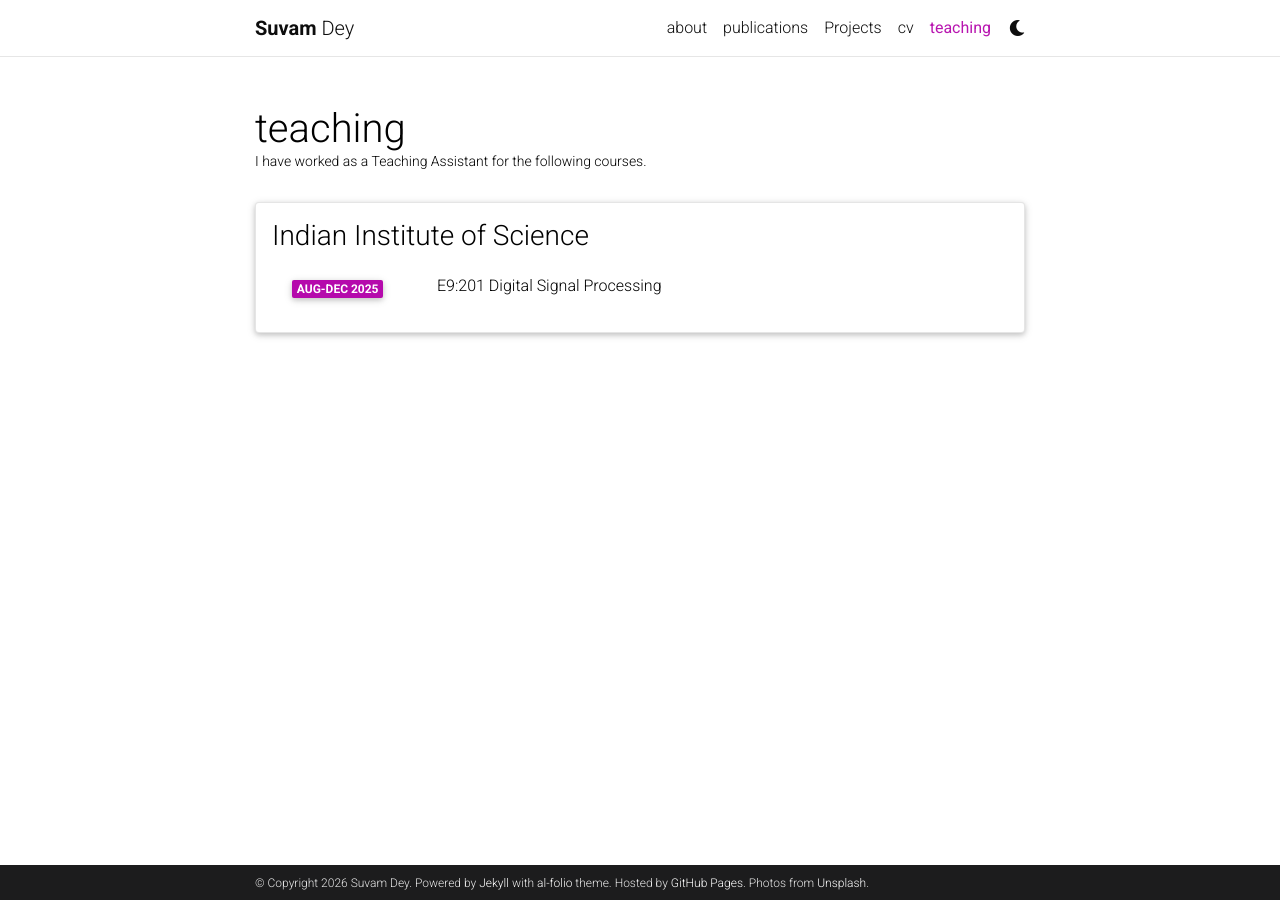
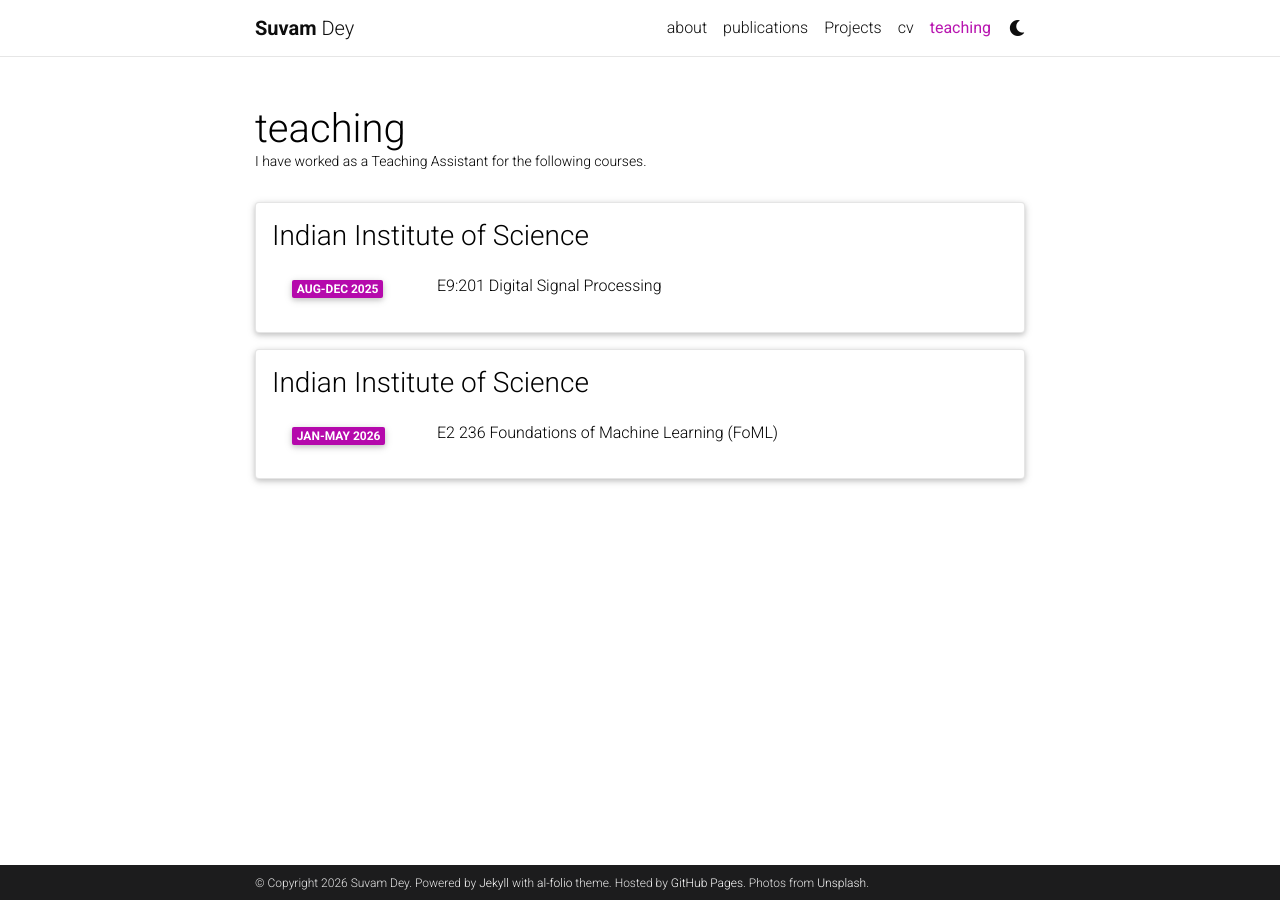
Before and after one commit to YedMavus/yedmavus.github.io, a Jekyll site: the page built from _pages/teaching.md, in a window 1280 px wide. Built offline with Jekyll 4.4.1, drawn with Linux system fonts in a browser that asks for light colours; comment, search, counter and statistics services are not loaded; a style sheet for code colours, icons or effects is not loaded.

Commit message:
Add new course entry for Foundations of Machine Learning

```diff
--- a/_data/teaching.yml
+++ b/_data/teaching.yml
@@ -15,6 +15,12 @@
     - title: E9:201 Digital Signal Processing
       institution: #Aug-Dec 2021
       year: Aug-Dec 2025
+- title: Indian Institute of Science
+  type: time_table
+  contents:
+    - title: E2 236 Foundations of Machine Learning (FoML)
+      institution: #Aug-Dec 2021
+      year: Jan-May 2026
 
 #      description:
 #         - Description 1.
```
